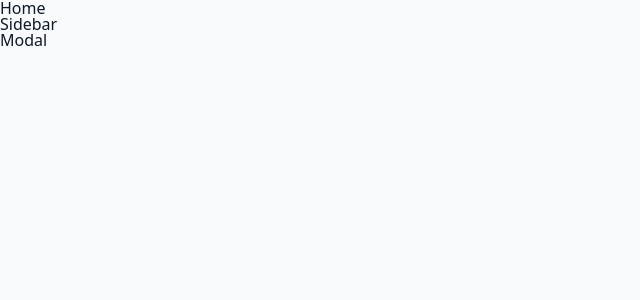
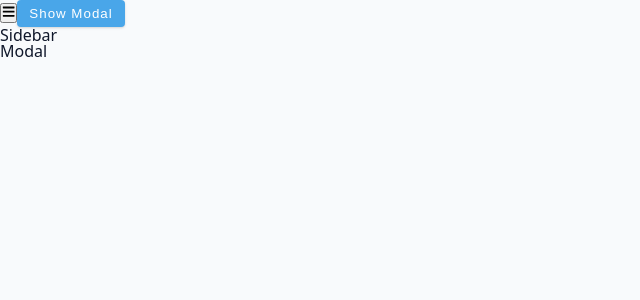
Before and after one commit to pooYAYooq/sidebar-modal, a React (Vite) app: page / in a window 1280 px wide. Shown: the top 300 px of the page, without its empty margins (0-640 px from the left). Built offline with nearby package versions, Linux system fonts and the light colour scheme.

Commit message:
feat: enhance Home component with sidebar and modal buttons, update imports for consistency

```diff
--- a/src/App.jsx
+++ b/src/App.jsx
@@ -1,13 +1,11 @@
-import { Home, Sidebar, Modal } from "./components";
+import { Home, Sidebar, Modal } from './components';
 
 function App() {
   return (
     <>
-      <main>
-        <Home />
-        <Sidebar />
-        <Modal />
-      </main>
+      <Home />
+      <Sidebar />
+      <Modal />
     </>
   );
 }
--- a/src/components/Home.jsx
+++ b/src/components/Home.jsx
@@ -1,8 +1,18 @@
-import { useGlobalContext } from "../context";
+import { useGlobalContext } from '../context';
+import { FaBars } from 'react-icons/fa';
 
 const Home = () => {
   const { openSidebar, openModal } = useGlobalContext();
 
-  return <div>Home</div>;
+  return (
+    <main>
+      <button onClick={openSidebar} className="sidebar-toggle">
+        <FaBars />
+      </button>
+      <button onClick={openModal} className="btn">
+        show modal
+      </button>
+    </main>
+  );
 };
 export default Home;
```
Also changed, not shown: 1 other file (tests, documents, lock files or other folders).
